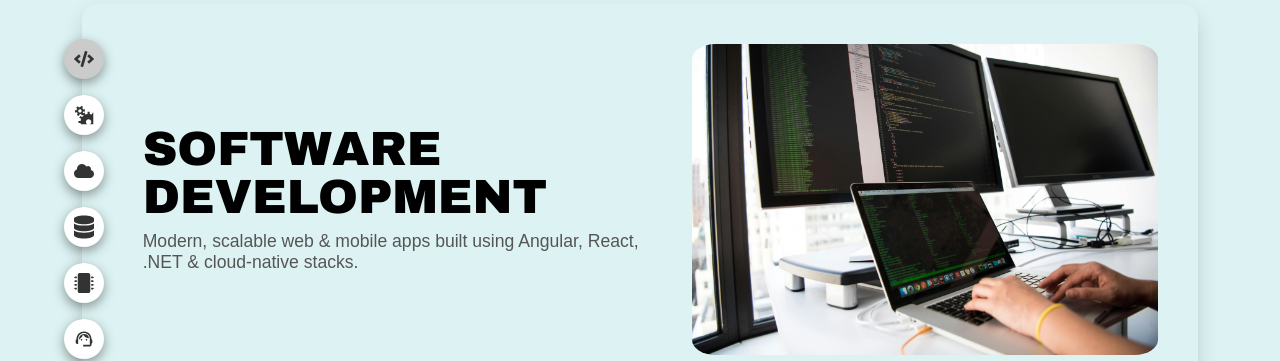
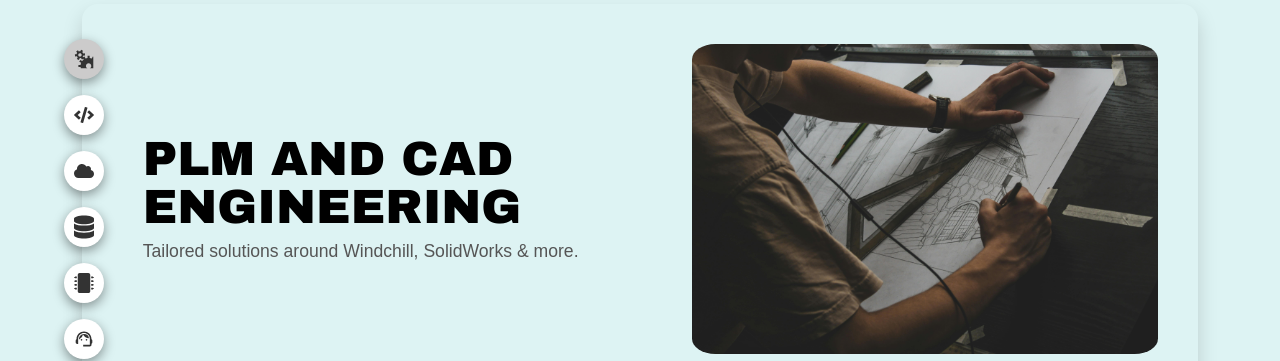
Before and after one commit to ActualizeEngineers/actualize-webapp, a React (Vite) app: page / in a window 1280 px wide. Shown: the part 1440-1801 px from the top of the page. Built offline with nearby package versions, Linux system fonts and the light colour scheme.

Commit message:
switch the positions

```diff
--- a/src/components/shared/CoreHighlights.tsx
+++ b/src/components/shared/CoreHighlights.tsx
@@ -13,19 +13,19 @@ import embeddedImage from "../../assets/icons/embedded_Systems.jpg";
 import dataImage from "../../assets/icons/data_engineering.png";
 const highlights = [
   {
+    icon: GiGears,
+    imageUrl: cadImage,
+    alt: "PLM AND CAD Engineering",
+    title: "PLM AND CAD Engineering",
+    description: "Tailored solutions around Windchill, SolidWorks & more.",
+  },
+  {
     icon: FaCode,
     imageUrl: softwareImage,
     alt: "Software Development",
     title: "Software Development",
     description:
       "Modern, scalable web & mobile apps built using Angular, React, .NET & cloud-native stacks.",
-  },
-  {
-    icon: GiGears,
-    imageUrl: cadImage,
-    alt: "PLM AND CAD Engineering",
-    title: "PLM AND CAD Engineering",
-    description: "Tailored solutions around Windchill, SolidWorks & more.",
   },
   {
     icon: FaCloud,
```
